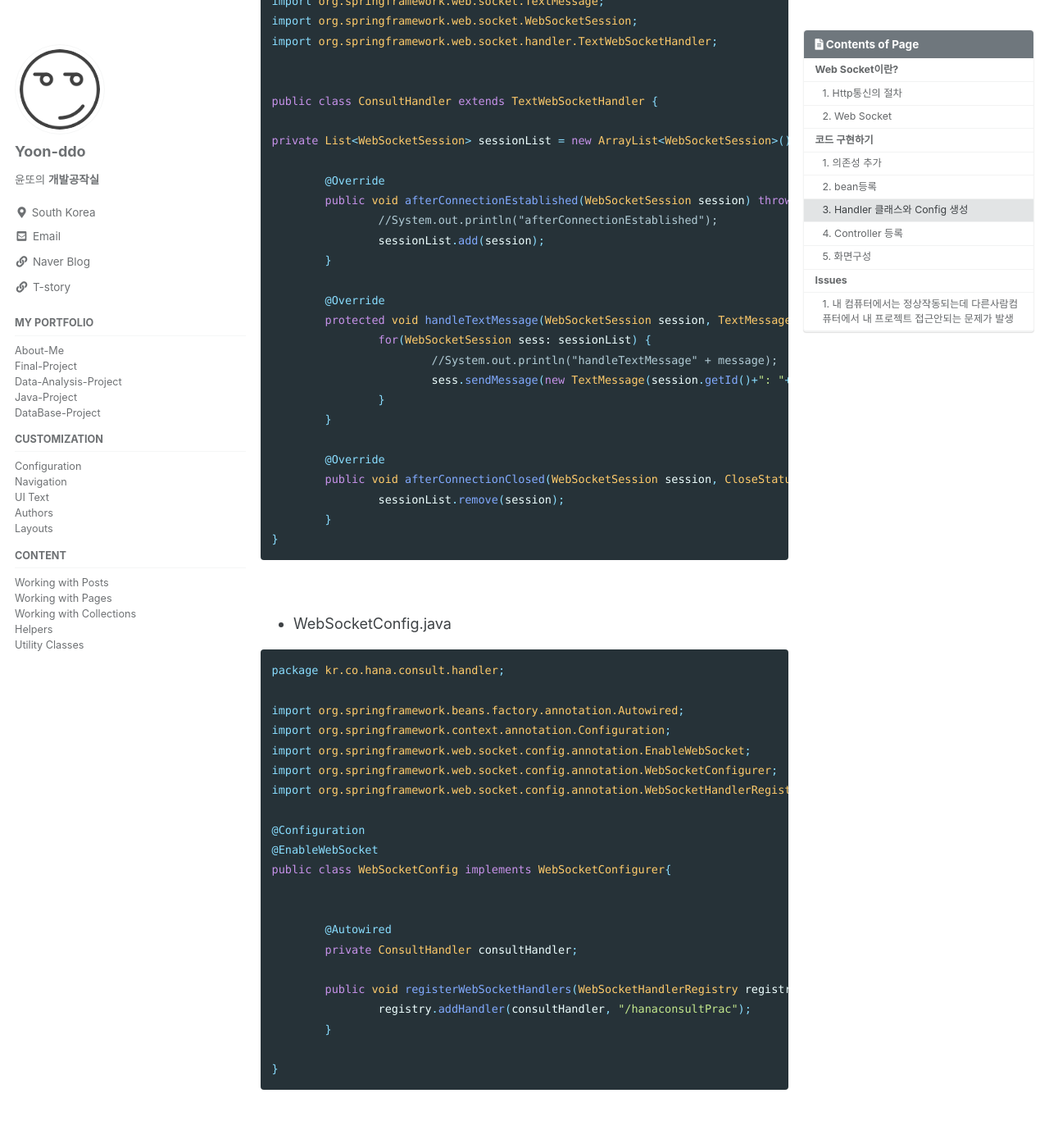
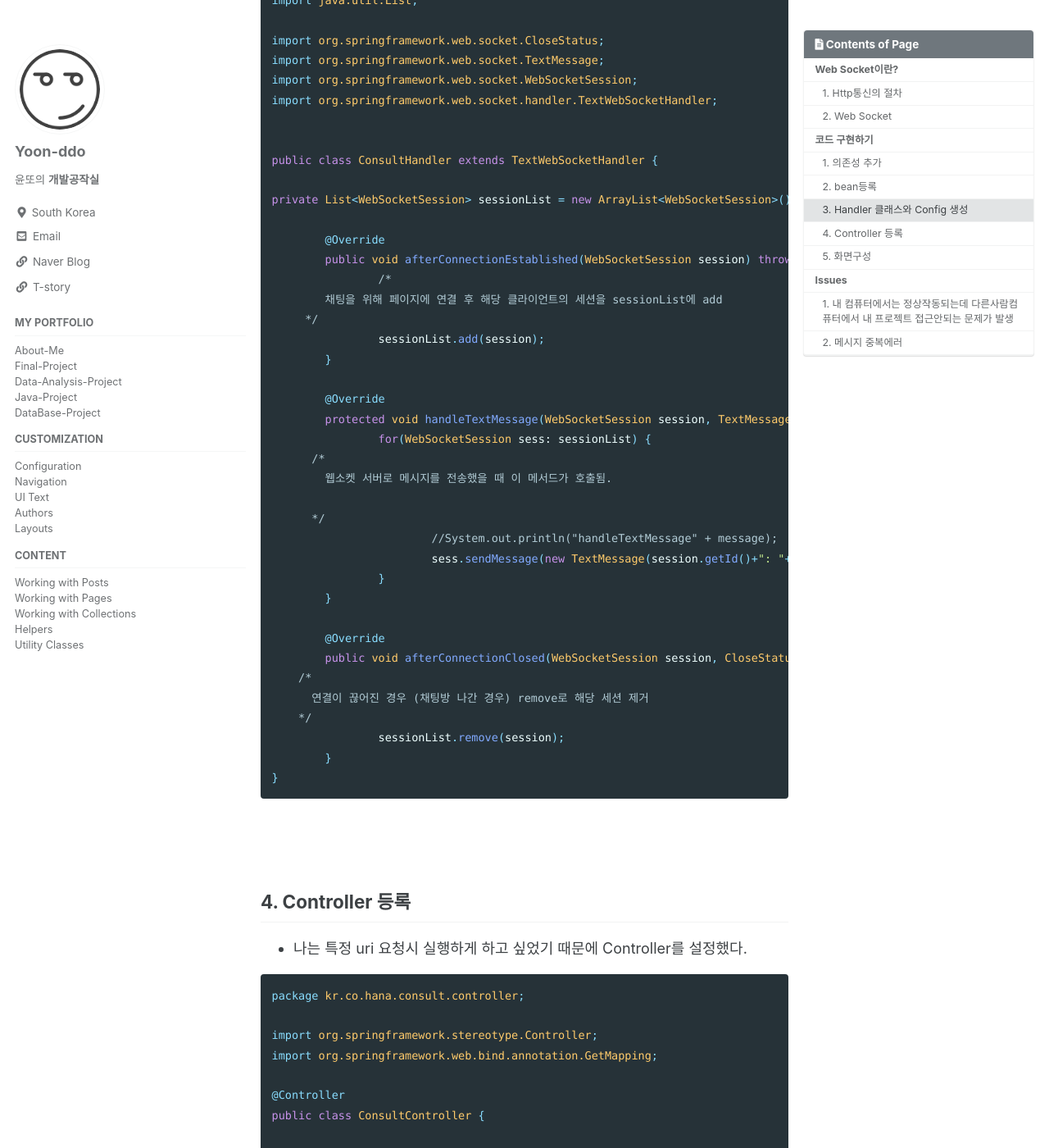
Before and after one commit to Yoon-ddo/Yoon-ddo.github.io, a Jekyll site: the page built from _posts/2021-08-27-Project일기03_Web Socket으로 채팅서비스 만들기.md, in a window 1280 px wide and 1400 px high, scrolled down 3307 px. Shown: the whole window at 82% size. Built offline with Jekyll 4.4.1, drawn with Linux system fonts in a browser that asks for light colours; cached includes are drawn as plain includes; some of the changed text lies outside the part shown.

Commit message:
Update 2021-08-27-Project일기03_Web Socket으로 채팅서비스 만들기.md

````diff
--- a/_posts/2021-08-27-Project일기03_Web Socket으로 채팅서비스 만들기.md
+++ b/_posts/2021-08-27-Project일기03_Web Socket으로 채팅서비스 만들기.md
@@ -33,6 +33,9 @@ tags:
 * Web Socket은 IETF에 의해 RFC 6455로 표준화된 기술이다.
 * http와 다르게 이중통신을 지원
 * client의 요청 없이도 server에서 먼저 client에게 정보를 전송
+* 영구적 양방향 통신이다.
+* HTML 5의 주요 API
+
 
 <br><br>
 
@@ -123,13 +126,19 @@ private List<WebSocketSession> sessionList = new ArrayList<WebSocketSession>();
 
 	@Override
 	public void afterConnectionEstablished(WebSocketSession session) throws Exception {
-		//System.out.println("afterConnectionEstablished");
+		/*
+        채팅을 위해 페이지에 연결 후 해당 클라이언트의 세션을 sessionList에 add
+     */
 		sessionList.add(session);
 	}
 
 	@Override
 	protected void handleTextMessage(WebSocketSession session, TextMessage message) throws Exception {
 		for(WebSocketSession sess: sessionList) {
+      /*
+        웹소켓 서버로 메시지를 전송했을 때 이 메서드가 호출됨.
+
+      */
 			//System.out.println("handleTextMessage" + message);
 			sess.sendMessage(new TextMessage(session.getId()+": "+message.getPayload()));
 		}
@@ -137,36 +146,11 @@ private List<WebSocketSession> sessionList = new ArrayList<WebSocketSession>();
 
 	@Override
 	public void afterConnectionClosed(WebSocketSession session, CloseStatus status) throws Exception {
+    /*
+      연결이 끊어진 경우 (채팅방 나간 경우) remove로 해당 세션 제거
+    */
 		sessionList.remove(session);
 	}
-}
-```
-
-<br>
-
-* WebSocketConfig.java
-
-```java
-package kr.co.hana.consult.handler;
-
-import org.springframework.beans.factory.annotation.Autowired;
-import org.springframework.context.annotation.Configuration;
-import org.springframework.web.socket.config.annotation.EnableWebSocket;
-import org.springframework.web.socket.config.annotation.WebSocketConfigurer;
-import org.springframework.web.socket.config.annotation.WebSocketHandlerRegistry;
-
-@Configuration
-@EnableWebSocket
-public class WebSocketConfig implements WebSocketConfigurer{
-
-
-	@Autowired
-	private ConsultHandler consultHandler;
-
-	public void registerWebSocketHandlers(WebSocketHandlerRegistry registry) {
-		registry.addHandler(consultHandler, "/hanaconsultPrac");
-	}
-
 }
 ```
 
@@ -228,6 +212,8 @@ public class ConsultController {
 			});
 		});
 
+    // 로컬에서만 작동하게 하려면 localhost:포트번호도 가능.
+    // 다른컴퓨터에서 작동하게하려면 cmd -> ipconfig에서 내아이피확인 후 입력.
 		var sock = new SockJS("http://내아이피:포트번호/프로젝트이름/uri");
 		sock.onmessage = function(e) {
 			$("#chat").append(e.data + "<br/>");
@@ -253,6 +239,15 @@ public class ConsultController {
   3. Windows Defender 방화벽 사용안함 (권장하지 않음) 두개 모두 체크 후 확인
 
 * 그런데 <span style="color:red;">방화벽 해제하면 위험한거아닌가?</span> 에 대한 궁금증이 생겼다.
+- 교수님께서 방화벽 해제가 아니라 포트를 열라고 하셧다... 이게아닌가? ㅠㅋㅋㅋ
+
+<br>
+
+## 2. 메시지 중복에러
+* 위의 코드를 응용하여 Template에 적용시켰더니 메시지가 두번 찍히는 에러가 발생했다.
+* 받는 사람 화면에서는 잘 출력되는데 내가 보낸 메시지가 내쪽, 상대쪽에 두번 찍히는 에러발생
+* 어떻게 해결할까...ㅠ
+
 
 
 
````
